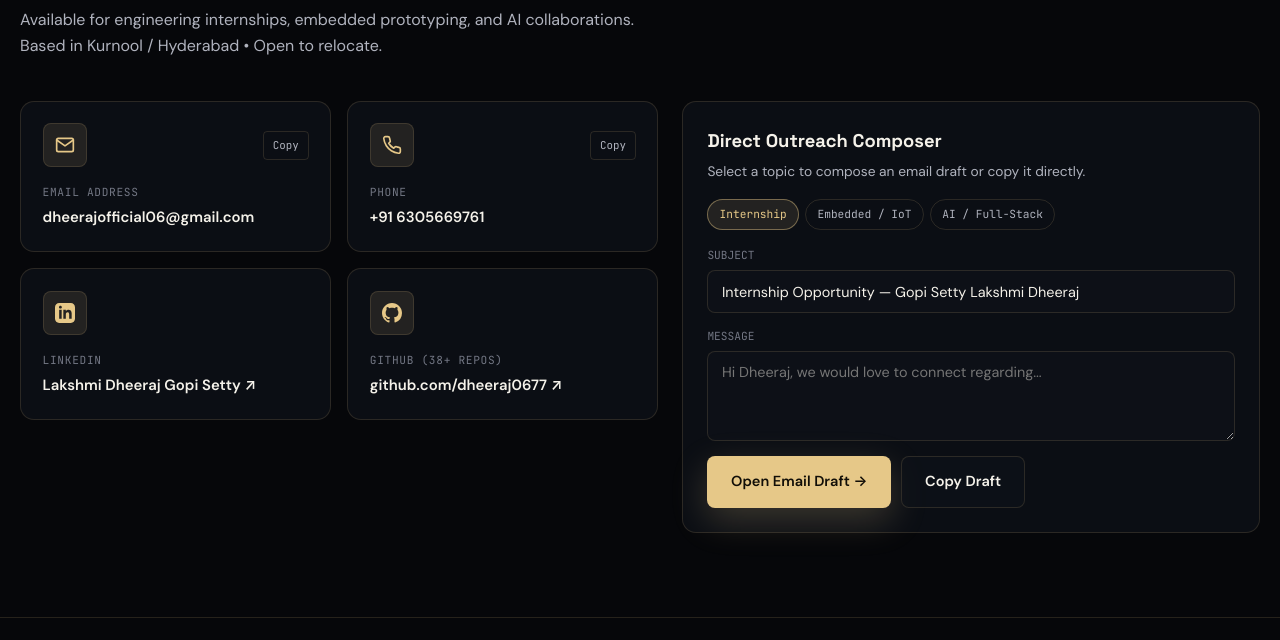
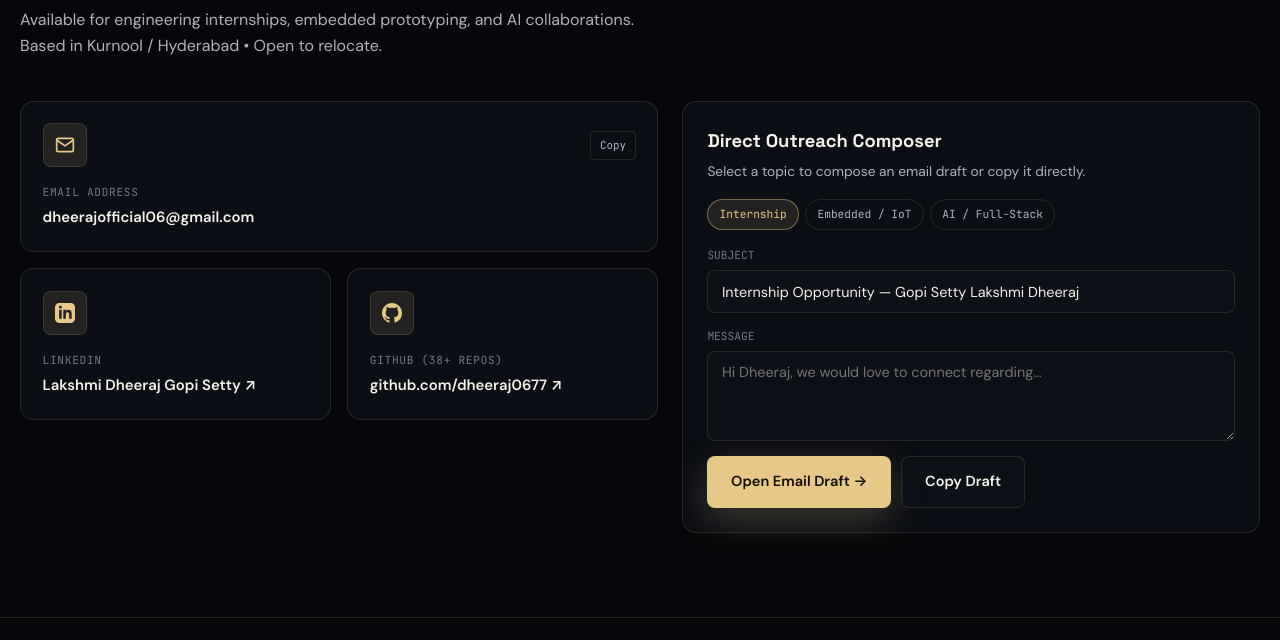
Before and after one commit to dheeraj0677/Portfolio, a plain HTML site: page index.html in a window 1280 px wide. Shown: the part 7990-8630 px from the top of the page. Drawn offline with Linux system fonts and the light colour scheme.

Commit message:
Remove phone number from contact section

```diff
--- a/index.html
+++ b/index.html
@@ -3402,7 +3402,7 @@
 
         <div class="contact-layout">
           <div class="contact-grid reveal">
-            <div class="contact-tile">
+            <div class="contact-tile" style="grid-column: 1 / -1;">
               <div class="contact-tile-head">
                 <div class="contact-icon" aria-hidden="true">
                   <svg width="20" height="20" viewBox="0 0 24 24" fill="none" stroke="currentColor" stroke-width="2" stroke-linecap="round" stroke-linejoin="round"><path d="M4 4h16c1.1 0 2 .9 2 2v12c0 1.1-.9 2-2 2H4c-1.1 0-2-.9-2-2V6c0-1.1.9-2 2-2z"/><polyline points="22,6 12,13 2,6"/></svg>
@@ -3412,19 +3412,6 @@
               <div>
                 <div class="contact-label">Email Address</div>
                 <a href="mailto:dheerajofficial06@gmail.com" class="contact-val">dheerajofficial06@gmail.com</a>
-              </div>
-            </div>
-
-            <div class="contact-tile">
-              <div class="contact-tile-head">
-                <div class="contact-icon" aria-hidden="true">
-                  <svg width="20" height="20" viewBox="0 0 24 24" fill="none" stroke="currentColor" stroke-width="2" stroke-linecap="round" stroke-linejoin="round"><path d="M22 16.92v3a2 2 0 0 1-2.18 2 19.79 19.79 0 0 1-8.63-3.07 19.5 19.5 0 0 1-6-6 19.79 19.79 0 0 1-3.07-8.67A2 2 0 0 1 4.11 2h3a2 2 0 0 1 2 1.72 12.84 12.84 0 0 0 .7 2.81 2 2 0 0 1-.45 2.11L8.09 9.91a16 16 0 0 0 6 6l1.27-1.27a2 2 0 0 1 2.11-.45 12.84 12.84 0 0 0 2.81.7A2 2 0 0 1 22 16.92z"/></svg>
-                </div>
-                <button type="button" class="copy-mini-btn" data-copy="+91 6305669761">Copy</button>
-              </div>
-              <div>
-                <div class="contact-label">Phone</div>
-                <a href="tel:+916305669761" class="contact-val">+91 6305669761</a>
               </div>
             </div>
 
```
